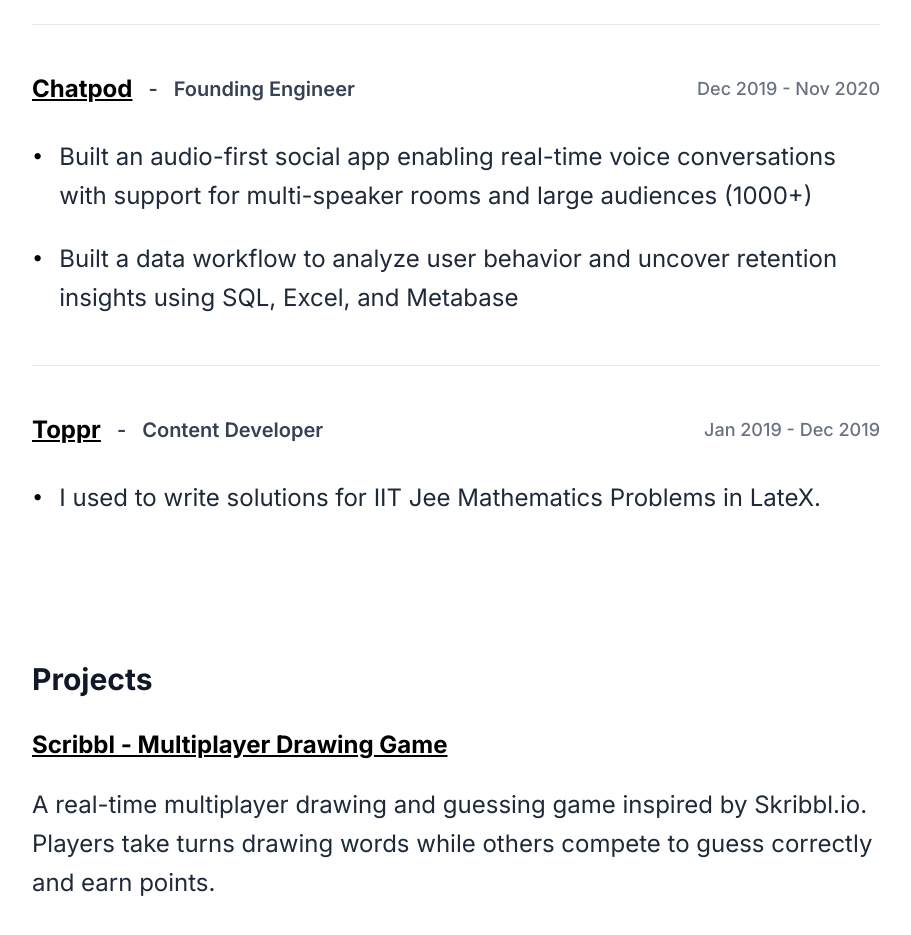
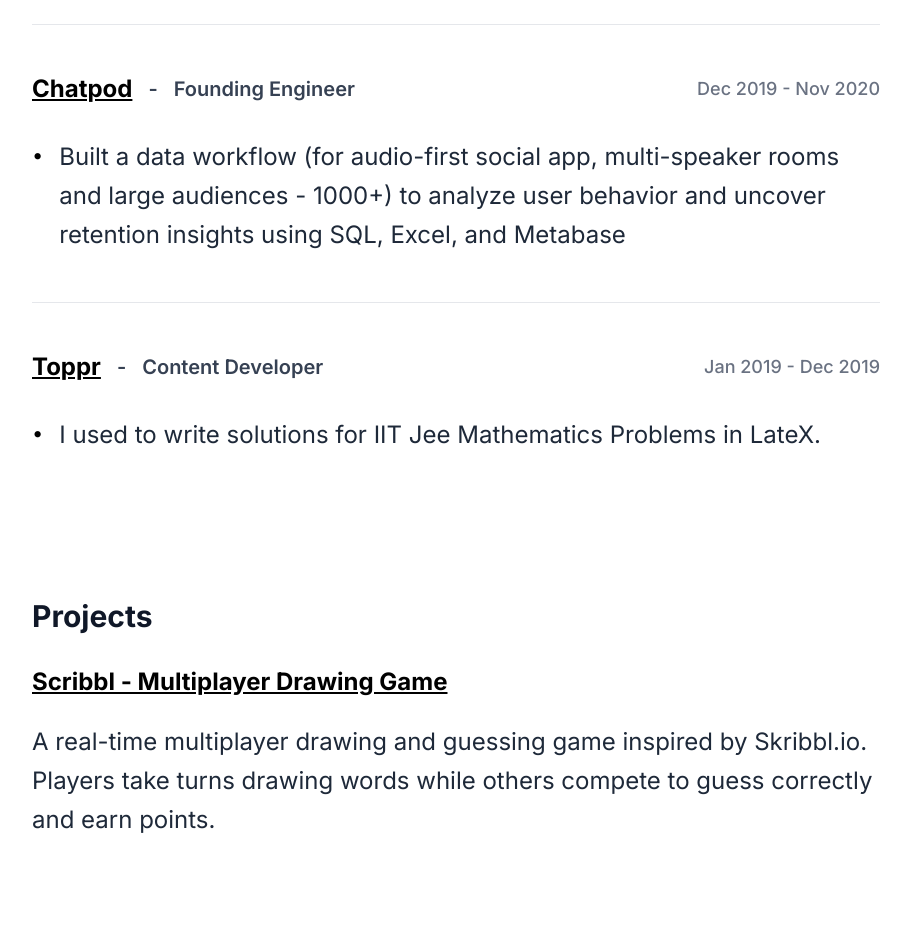
Before and after one commit to singhalkarun/singhalkarun.com, a Next.js app: page / in a window 1280 px wide. Shown: the part 4700-5635 px from the top of the page, without its empty margins (184-1095 px from the left). Built offline with nearby package versions, Linux system fonts and the light colour scheme.

Commit message:
content changes

```diff
--- a/app/data/content.ts
+++ b/app/data/content.ts
@@ -288,8 +288,7 @@
       duration: "Dec 2019 - Nov 2020",
       companyUrl: "https://www.youtube.com/channel/UCFMKhUwixlaNPrmcZ1bDWEg/videos",
       points: [
-        { text: "Built an audio-first social app enabling real-time voice conversations with support for multi-speaker rooms and large audiences (1000+)" },
-        { text: "Built a data workflow to analyze user behavior and uncover retention insights using SQL, Excel, and Metabase" }
+        { text: "Built a data workflow (for audio-first social app, multi-speaker rooms and large audiences - 1000+) to analyze user behavior and uncover retention insights using SQL, Excel, and Metabase" }
       ]
     },
     {
@@ -422,8 +421,7 @@
       duration: "Dec 2019 - Nov 2020",
       companyUrl: "https://www.youtube.com/channel/UCFMKhUwixlaNPrmcZ1bDWEg/videos",
       points: [
-        { text: "Built an audio-first social app enabling real-time voice conversations with support for multi-speaker rooms and large audiences (1000+) Meh. I supervised." },
-        { text: "Built a data workflow to analyze user behavior and uncover retention insights using SQL, Excel, and Metabase *yawns* I was being adorable while he struggled." }
+        { text: "Built a data workflow (for audio-first social app, multi-speaker rooms and large audiences - 1000+) to analyze user behavior and uncover retention insights using SQL, Excel, and Metabase *yawns* I was being adorable while he struggled." }
       ]
     },
     {
```
